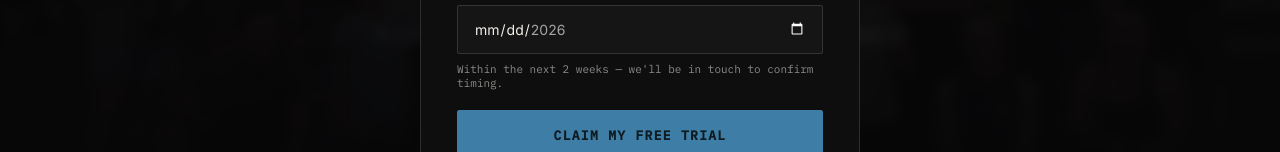
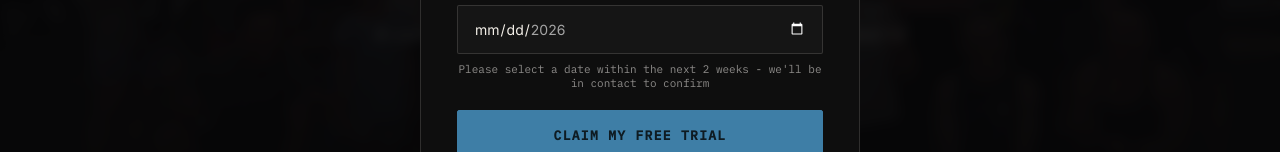
Before and after one commit to sjgregory237-sudo/metal-therapy-website, a plain HTML site: page index.html in a window 1280 px wide. Both pictures are taken after a click on the link "FREE TRIAL". Shown: the part 563-715 px from the top of the page. Drawn offline with Linux system fonts and the light colour scheme.

Commit message:
Update trial form date hint copy and center it

```diff
--- a/index.html
+++ b/index.html
@@ -245,7 +245,7 @@
   .field input:focus,.field textarea:focus{outline:1px solid var(--accent);border-color:var(--accent);}
   .field textarea{resize:vertical;min-height:100px;}
   .field input[type="date"]{color-scheme:dark;}
-  .field-hint{font-family:var(--mono);font-size:11px;color:var(--faint);margin-top:8px;}
+  .field-hint{font-family:var(--mono);font-size:11px;color:var(--faint);margin-top:8px;text-align:center;}
   .radio-row{display:flex;gap:26px;margin-top:2px;}
   .radio-option{display:flex;align-items:center;gap:8px;font-family:var(--body);font-size:14.5px;color:var(--off-white);cursor:pointer;}
   .radio-option input[type="radio"]{width:16px;height:16px;accent-color:var(--accent);cursor:pointer;}
@@ -564,7 +564,7 @@
       <div class="field">
         <label>Preferred Start Date</label>
         <input type="date" name="start-date" id="trial-start-date" required>
-        <p class="field-hint">Within the next 2 weeks — we'll be in touch to confirm timing.</p>
+        <p class="field-hint">Please select a date within the next 2 weeks - we'll be in contact to confirm</p>
       </div>
       <button type="submit" class="btn primary" style="width:100%;justify-content:center;">Claim My Free Trial</button>
       <p class="form-note">We'll be in touch to get you booked into a class.</p>
```
